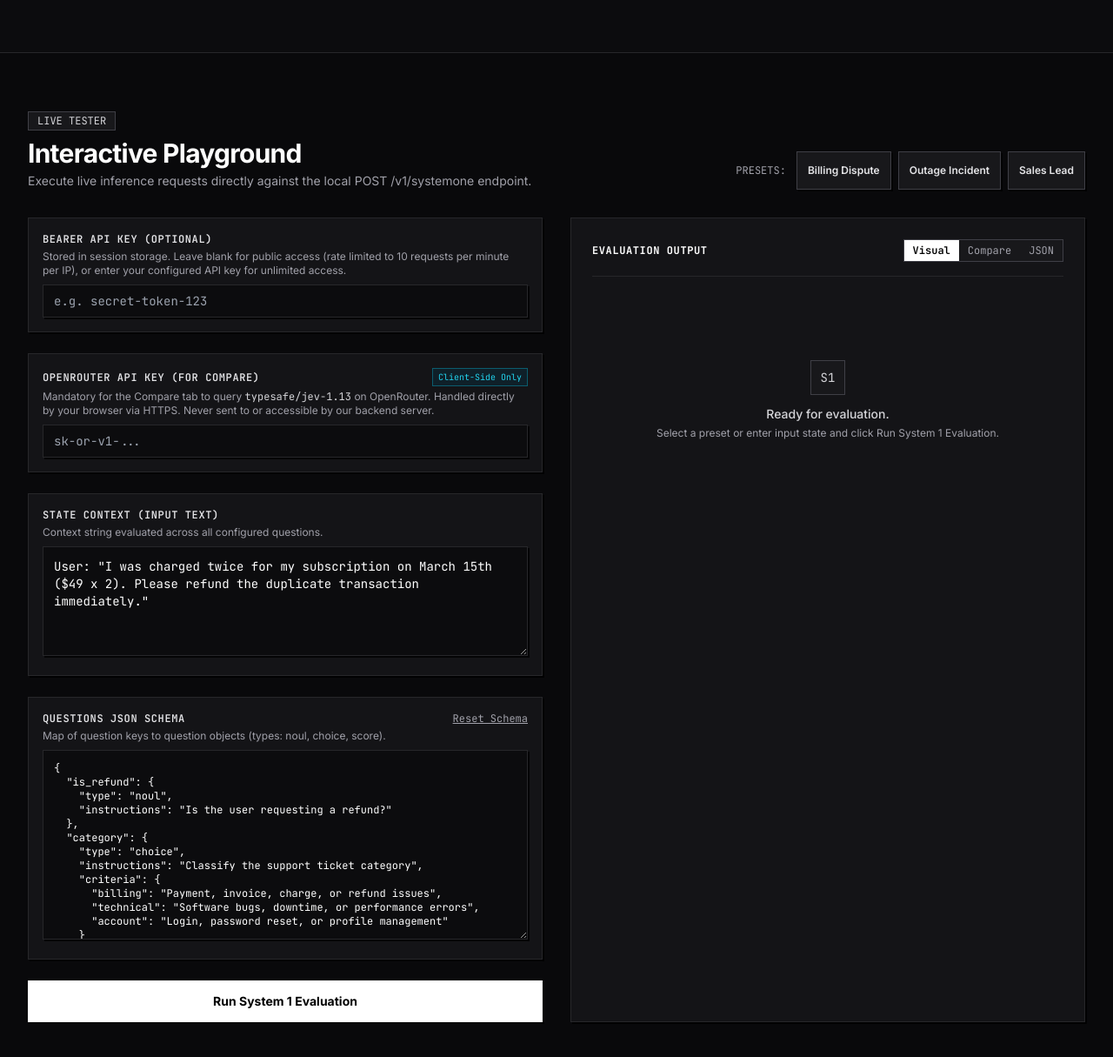
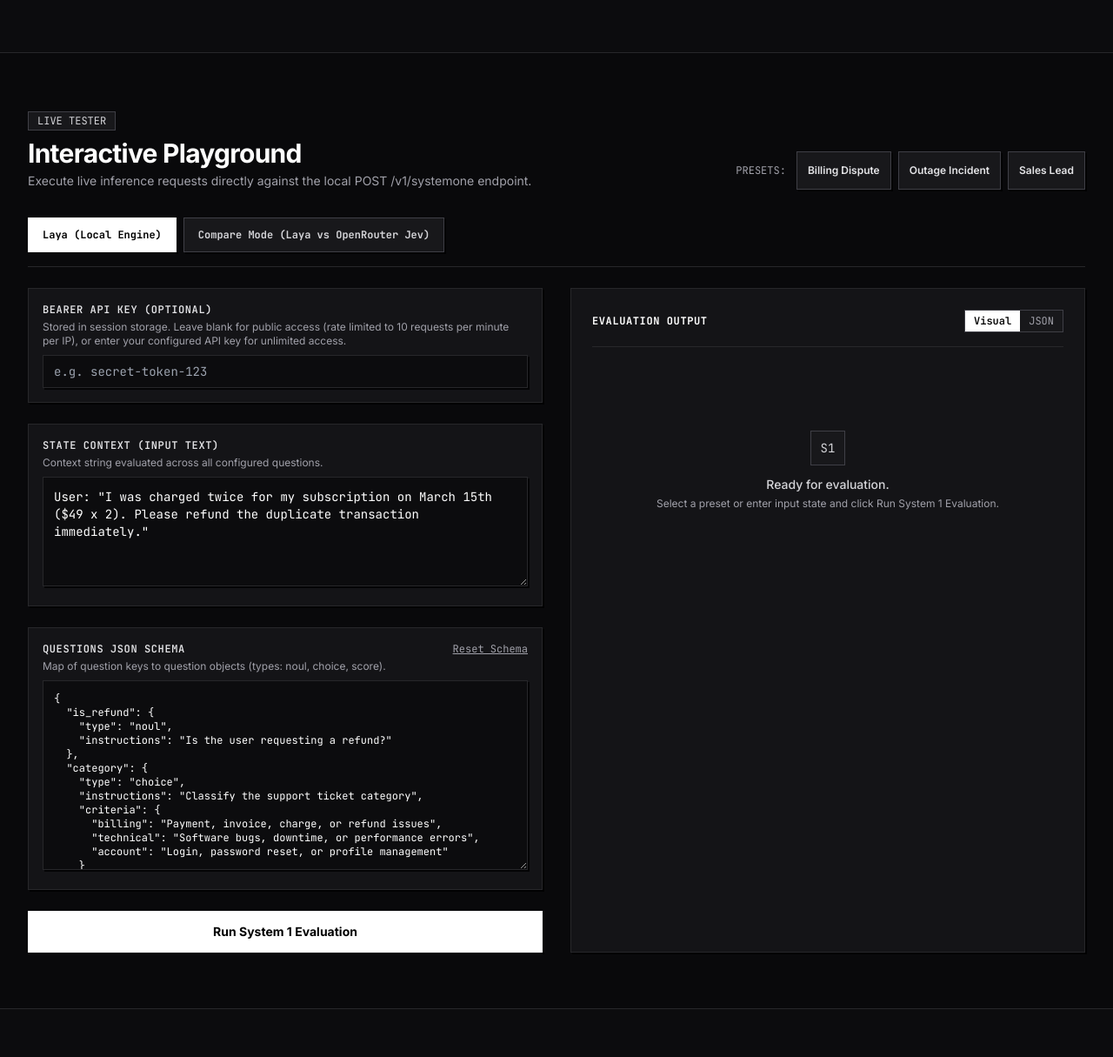
Before and after one commit to ZulfiFazhar/system-one, a FastAPI app: page / in a window 1280 px wide. Shown: the part 1988-3203 px from the top of the page at 87% size. Run offline with FastAPI, Linux system fonts and the light colour scheme; some libraries are stand-ins or nearby versions.

Commit message:
feat(ui): separate playground into Laya and Compare tabs with isolated OpenRouter key input

```diff
--- a/app/templates/index.html
+++ b/app/templates/index.html
@@ -638,6 +638,24 @@ print(response.json()["answers"])</pre>
                         </div>
                     </div>
 
+                    <!-- Playground Engine Mode Switcher -->
+                    <div class="flex flex-wrap items-center gap-2 border-b border-zinc-800 pb-4 mb-6">
+                        <button
+                            type="button"
+                            id="mode-laya-btn"
+                            class="brutal-btn min-h-[40px] px-4 py-2 text-xs font-mono font-bold bg-white text-black border border-white"
+                        >
+                            Laya (Local Engine)
+                        </button>
+                        <button
+                            type="button"
+                            id="mode-compare-btn"
+                            class="brutal-btn min-h-[40px] px-4 py-2 text-xs font-mono font-bold bg-[#18181b] text-zinc-300 border border-[#3f3f46] hover:bg-[#27272a] hover:text-white"
+                        >
+                            Compare Mode (Laya vs OpenRouter Jev)
+                        </button>
+                    </div>
+
                     <div class="grid grid-cols-1 lg:grid-cols-2 gap-8">
                         <!-- Left: Inputs -->
                         <div class="space-y-6">
@@ -666,17 +684,17 @@ print(response.json()["answers"])</pre>
                                 />
                             </div>
 
-                            <!-- OpenRouter API Key for Compare Mode -->
+                            <!-- OpenRouter API Key for Compare Mode (Only visible in Compare mode) -->
                             <div
                                 id="openrouter-auth-card"
-                                class="brutal-card p-4 bg-[#141417] border border-[#27272a]"
+                                class="hidden brutal-card p-4 bg-[#141417] border border-[#27272a]"
                             >
                                 <div class="flex items-center justify-between mb-1">
                                     <label
                                         for="openrouter-key-input"
                                         class="block text-xs font-mono font-semibold uppercase tracking-wider text-zinc-200"
                                     >
-                                        OpenRouter API Key (For Compare)
+                                        OpenRouter API Key (Required for Compare)
                                     </label>
                                     <span
                                         class="text-[10px] font-mono px-1.5 py-0.5 border border-cyan-500/40 bg-cyan-950/40 text-cyan-400"
@@ -845,13 +863,6 @@ print(response.json()["answers"])</pre>
                                             class="px-2.5 py-1 bg-white text-black font-semibold"
                                         >
                                             Visual
-                                        </button>
-                                        <button
-                                            type="button"
-                                            id="tab-compare"
-                                            class="px-2.5 py-1 bg-[#18181b] text-zinc-400 hover:bg-[#27272a]"
-                                        >
-                                            Compare
                                         </button>
                                         <button
                                             type="button"
```
Also changed, not shown: public/js/app.js.
